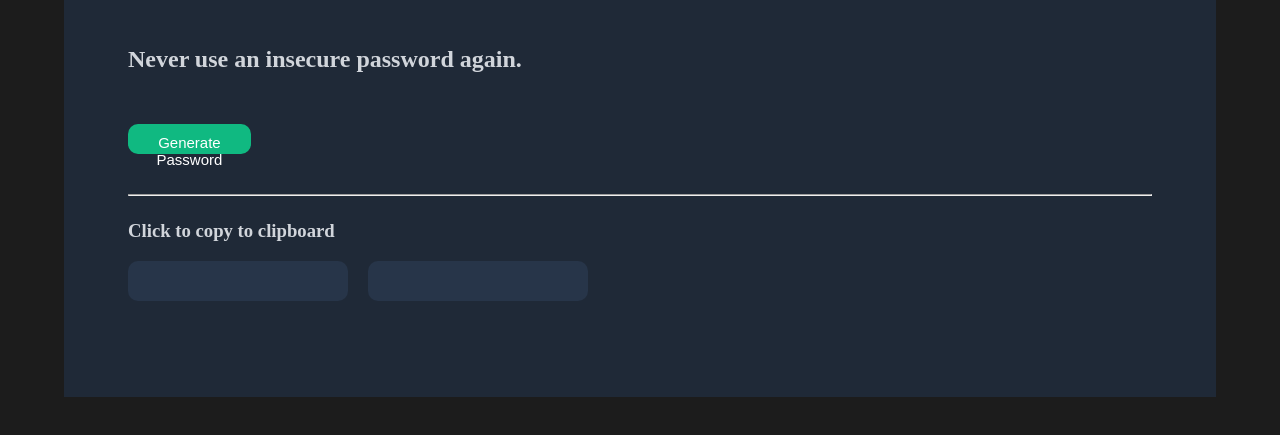
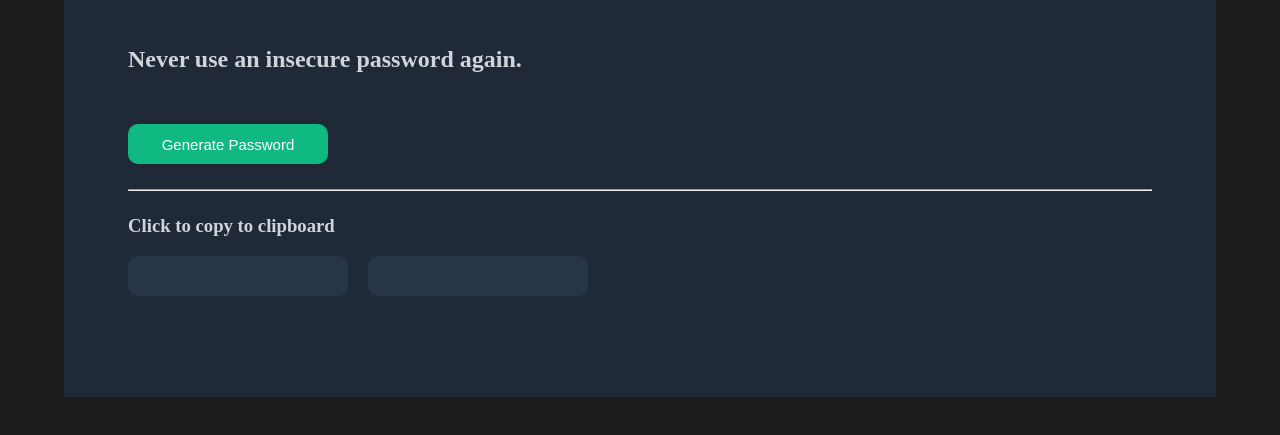
Before and after one commit to BrayanTorres01/PasswordGenerator, a plain HTML site: page index.html in a window 1280 px wide. Shown: the part 363-798 px from the top of the page. Drawn offline with Linux system fonts and the light colour scheme.

Commit message:
Changed generate buttton ratio

```diff
--- a/index.css
+++ b/index.css
@@ -43,8 +43,8 @@ h2{
     color: white;
     cursor: pointer;
     border: none;
-    width: 12%;
-    height: 5%;
+    width: 200px;
+    height: 40px;
     font-size: 15px;
 }
 
```
